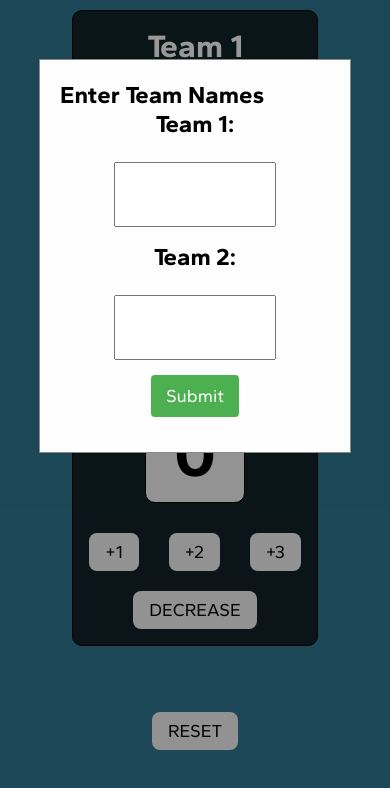
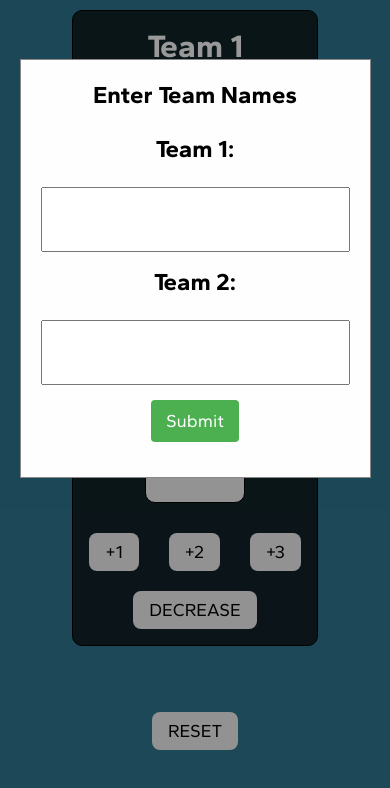
Before and after one commit to eillanrt/scoreboard-smple, a Vue app: page / in a window 390 px wide. Shown: the top 788 px of the page. Built offline with nearby package versions, Linux system fonts and the light colour scheme.

Commit message:
chore: improve modal

```diff
--- a/src/components/TeamNamesPopup.vue
+++ b/src/components/TeamNamesPopup.vue
@@ -72,6 +72,11 @@ export default {
   width: 80%;
 }
 
+h2 {
+  text-align: center;
+  margin-bottom: 25px;
+}
+
 form > div {
   margin: 0 auto 15px;
   text-align: center;
@@ -99,4 +104,13 @@ button {
   border-radius: 4px;
   cursor: pointer;
 }
+
+@media (max-width: 560px) {
+  .modal-content {
+    width: 90%;
+  }
+  input {
+    width: 100%;
+  }
+}
 </style>
```
